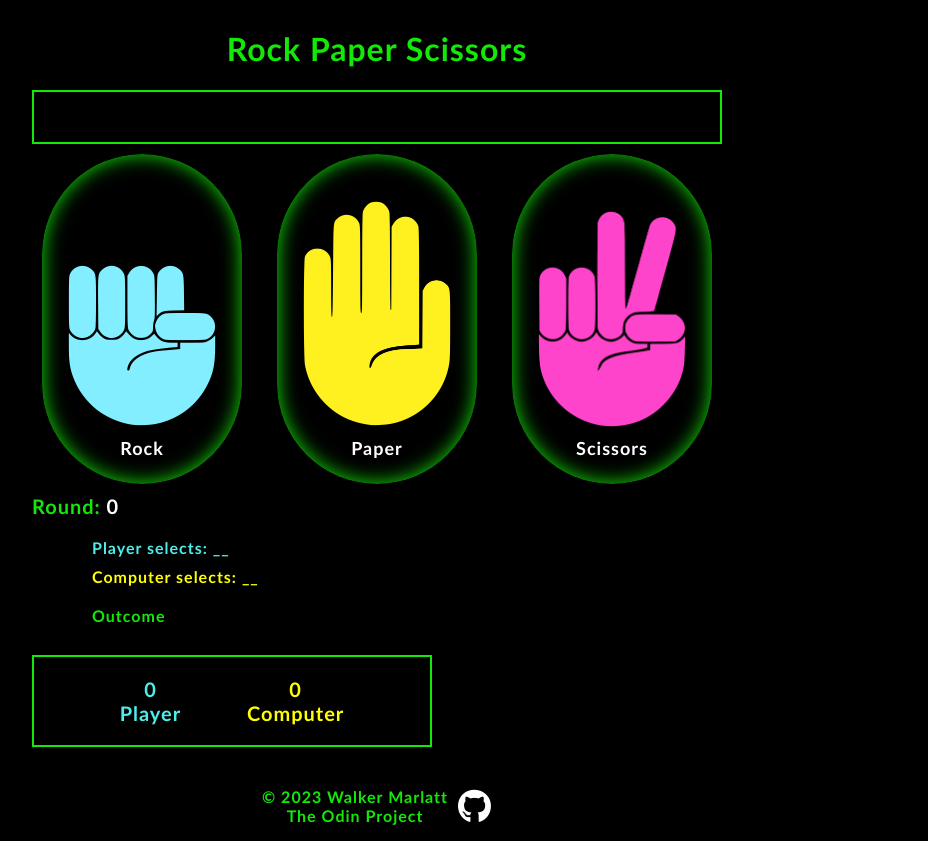
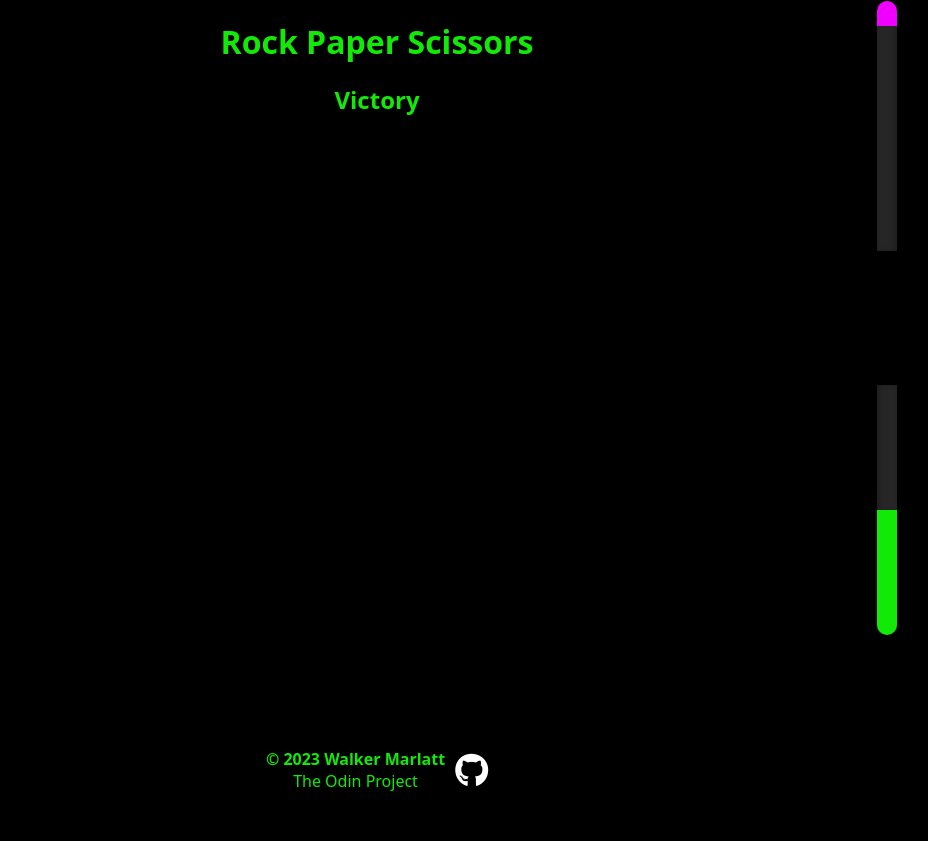
Before and after one commit to marlatte/rock-paper-scissors, a plain HTML site: page index.html in a window 1280 px wide. Shown: the whole page, without its empty margins (263-1191 px from the left). After the commit the page ends 800 px from the top, so only its background shows below. Drawn offline with Linux system fonts and the light colour scheme; a web font is replaced by a local one.

Commit message:
Begin building scoreboard

```diff
--- a/index.html
+++ b/index.html
@@ -9,9 +9,11 @@
 		  content="width=device-width, initial-scale=1.0">
 	<title>Rock Paper Scissors Game</title>
 	<link rel="stylesheet"
-		  href="style.css">
+		  href="https://use.typekit.net/mqz1nbd.css">
 	<link rel="stylesheet"
 		  href="https://cdnjs.cloudflare.com/ajax/libs/font-awesome/4.7.0/css/font-awesome.min.css">
+	<link rel="stylesheet"
+		  href="style.css">
 	<script src="https://kit.fontawesome.com/c921e091ad.js"
 			crossorigin="anonymous"></script>
 	<script src="rock-paper-scissors.js"
@@ -23,45 +25,25 @@
 		<h1>Rock Paper Scissors</h1>
 	</header>
 	<main>
-		<section class="game">
-			<article class="scoreboard">
-				<div class="round-outcome"></div>
-
-			</article>
-			<article class="buttons">
-				<button class="rock"
-						id="rock">Rock</button>
-				<button class="paper"
-						id="paper">Paper</button>
-				<button class="scissors"
-						id="scissors">Scissors</button>
-			</article>
-			<h2 class="round-number">Round: <span class="counter">0</span></h2>
-			<div class="results">
-				<div class="current-round">
-					<div class="changeable">
-						<div class="player">Player selects: <span class="selects">__</span></div>
-						<div class="computer">Computer selects: <span class="selects">__</span></div>
-						<div class="round-outcome">Outcome</div>
-					</div>
-				</div>
-				<div class="scoreboard">
-					<div class="player text">
-						<span class="score">0</span>
-						Player
-					</div>
-					<div class="computer text">
-						<span class="score">0</span>
-						Computer
-					</div>
-				</div>
+		<section class="welcome modal hidden">
+			<h2>Rock Paper Scissors</h2>
+			<h3>First to Five</h3>
+			<h4>Do you want to...</h4>
+			<button type="button">Play A Game</button>
+			<h3>?</h3>
+		</section>
+		<section class="playground">
+			<h2 class="message">Victory</h2>
+			<div class="scoreboard">
+				<progress id="computer-progress" max="100" value="10">10</progress>
+				<progress id="user-progress" max="100" value="50">50</progress>
 			</div>
 		</section>
-		<section class="modal hidden">
+		<section class="game-over modal hidden">
 			<div class="game-over-items">
 				<h2>Game Over</h2>
 				<p class="winner">[Outcome]</p>
-				<button class="play-again">Do you want to play again?</button>
+				<button class="play-again">Play Again</button>
 			</div>
 		</section>
 	</main>
@@ -72,8 +54,7 @@
 		</div>
 		<a href="https://github.com/marlatte"
 		   target="_blank">
-			<i class="fa fa-github"
-			   style="font-size:34px"></i>
+			<i class="fa fa-github"></i>
 		</a>
 	</footer>
 </body>
--- a/style.css
+++ b/style.css
@@ -1,159 +1,144 @@
-* {
+/* -------------------- Reboot -------------------- */
+*,
+*::before,
+*::after {
+	margin: 0;
+	padding: 0;
 	box-sizing: border-box;
+	color: unset;
 }
+
+button {
+	cursor: pointer;
+	border: none;
+	background-color: unset;
+	color: unset;
+
+	font-family: var(--font-body);
+	font-size: unset;
+}
+
+/* -------------------- /Reboot -------------------- */
+
+/* -------------------- Utilities & Universals -------------------- */
 
 :root {
 	--neon-sky-blue: #4deeea;
 	--neon-green: #13e907;
-	--neon-yellow: #ffe700;
 	--neon-pink: #f000ff;
 	--neon-blue: #0e1dff;
+	--off-yellow: #ffe700;
 
-	--main-fonts: 'Gill Sans', 'Gill Sans MT', Calibri, 'Trebuchet MS';
+	--main-font: "grover";
 	--backup-fonts: system-ui, -apple-system, BlinkMacSystemFont, 'Segoe UI', Roboto, Oxygen, Ubuntu, Cantarell, 'Open Sans', 'Helvetica Neue', sans-serif;
+	/*
+	font-family: "grover";
+	font-family: "bd-geminis";
+	font-family: "nippori";
+	font-family: "bd-retrocentric";
+
+	font-family: "bd-jupiter";
+	font-family: "bd-jupiter-stencil";
+	font-weight: 400, 700;
+	*/
 }
 
 body {
+	min-height: 100vh;
+	overflow-x: hidden;
+
 	display: flex;
 	flex-direction: column;
 	align-items: center;
 
 	background-color: black;
 	color: var(--neon-green);
-	font-family: var(--main-fonts), var(--backup-fonts);
-	font-weight: bold;
-	letter-spacing: 1px;
-}
-
-main {
-	display: flex;
-	flex-direction: column;
-	align-items: center;
-}
-
-.round-number {
-	margin: 0;
-	font-size: 20px;
-}
-
-.round-number .counter {
-	color: white;
-}
-
-.results {
-	margin: 20px 0 40px;
-	width: 400px;
-
-	display: flex;
-	flex-direction: column;
-	gap: 30px;
-}
-
-h3 {
-	font-size: 20px;
-	margin: 0 0 10px 0;
-}
-
-.changeable {
-	display: flex;
-	flex-direction: column;
-	gap: 10px;
-	padding-left: 60px;
-}
-
-.player {
-	color: var(--neon-sky-blue);
-}
-
-.computer {
-	color: yellow;
-}
-
-.round-outcome {
-	padding-top: 10px;
-}
-
-.scoreboard {
-	border: 2px solid var(--neon-green);
-	display: flex;
-	justify-content: space-evenly;
-	padding: 20px;
-	font-size: 20px;
-}
-
-.scoreboard .text {
-	display: flex;
-	flex-direction: column;
-	align-items: center;
-}
-
-.buttons {
-	display: flex;
-	gap: 15px;
-}
-
-main button {
-	background-size: 75%;
-	background-repeat: no-repeat;
-	background-color: black;
-	background-position: center;
-	padding-bottom: 25px;
-	margin: 10px;
-	border-radius: 105px;
-	display: flex;
-	align-items: flex-end;
-	justify-content: center;
-	color: white;
-	width: 200px;
-	height: 330px;
-	border: none;
-	box-shadow: inset 0px 0px 20px 0px var(--neon-green);
-	transition: 0.07s;
-	font-family: unset;
-	font-weight: unset;
-	letter-spacing: unset;
-	font-size: large;
-}
-
-main .rock {
-	background-image: url(./images/rps-hands-rock.png);
-	background-position-y: 66%;
-}
-
-main .paper {
-	background-image: url(./images/rps-hands-paper.png);
-	background-position-y: 45%;
-}
-
-main .scissors {
-	background-image: url(./images/rps-hands-scissors.png);
-}
-
-.clicked {
-	box-shadow: 0px 0px 15px 0px yellow;
-	scale: 1.02;
-	color: yellow;
+	font-family: var(--main-font), var(--backup-fonts);
 }
 
 .hidden {
 	display: none;
 }
 
-.game-over-items {
-	display: flex;
-	flex-direction: column;
-	justify-content: center;
-	align-items: center;
-	gap: 20px;
-	height: 50vh;
-	border: 2px solid var(--neon-green);
-	margin-top: 100px;
-	width: 50vw;
+/* -------------------- /Utilities & Universals -------------------- */
+
+/* -------------------- Content -------------------- */
+/* -------------------- Header -------------------- */
+
+header {
+	display: none;
 }
 
-.winner {
-	font-size: 20px;
+/* -------------------- /Header -------------------- */
+
+/* -------------------- Main -------------------- */
+/* -------------------- Welcome -------------------- */
+
+
+
+/* -------------------- /Welcome -------------------- */
+
+/* -------------------- Playground -------------------- */
+/* -------------------- Scoreboard -------------------- */
+
+progress[value] {
+	position: absolute;
+	right: 5px;
+
+	-webkit-appearance: none;
+	appearance: none;
+
+	width: 250px;
+	height: 20px;
 }
+
+progress[value]#user-progress {
+	top: 500px;
+}
+
+progress[value]::-webkit-progress-bar {
+	background-color: #262626;
+	border-radius: 10px 0 0 10px;
+	box-shadow: 0 2px 5px rgba(0, 0, 0, 0.25) inset;
+}
+
+progress[value]#computer-progress::-webkit-progress-bar {
+	transform: rotate(90deg);
+}
+
+progress[value]#user-progress::-webkit-progress-bar {
+	transform: rotate(-90deg);
+}
+
+progress[value]::-webkit-progress-value {
+	border-radius: 10px 0 0 10px;
+}
+
+progress[value]#computer-progress::-webkit-progress-value {
+	background-color: var(--neon-pink);
+}
+
+progress[value]#user-progress::-webkit-progress-value {
+	background-color: var(--neon-green);
+}
+
+/* -------------------- /Scoreboard -------------------- */
+
+/* -------------------- Buttons -------------------- */
+
+
+
+/* -------------------- /Buttons -------------------- */
+/* -------------------- /Playground -------------------- */
+
+/* -------------------- Game Over -------------------- */
+
+
+
+/* -------------------- /Game Over -------------------- */
+/* -------------------- /Main -------------------- */
+
+/* -------------------- Footer -------------------- */
 
 footer {
 	display: flex;
@@ -171,8 +156,9 @@ a {
 	text-decoration: none;
 }
 
-.fa-github {
+.fa.fa-github {
 	color: white;
+	font-size: 34px;
 }
 
 .fa-github:hover {
@@ -180,3 +166,15 @@ a {
 	transition: transform 0.4s ease-in-out;
 	transform: rotate(-360deg) scale(1.3);
 }
+
+/* -------------------- /Footer -------------------- */
+/* -------------------- /Content -------------------- */
+
+/* -------------------- Media -------------------- */
+
+@media screen and (min-width: 700px) {
+	header {
+		display: block;
+		margin: 20px;
+	}
+}
```
